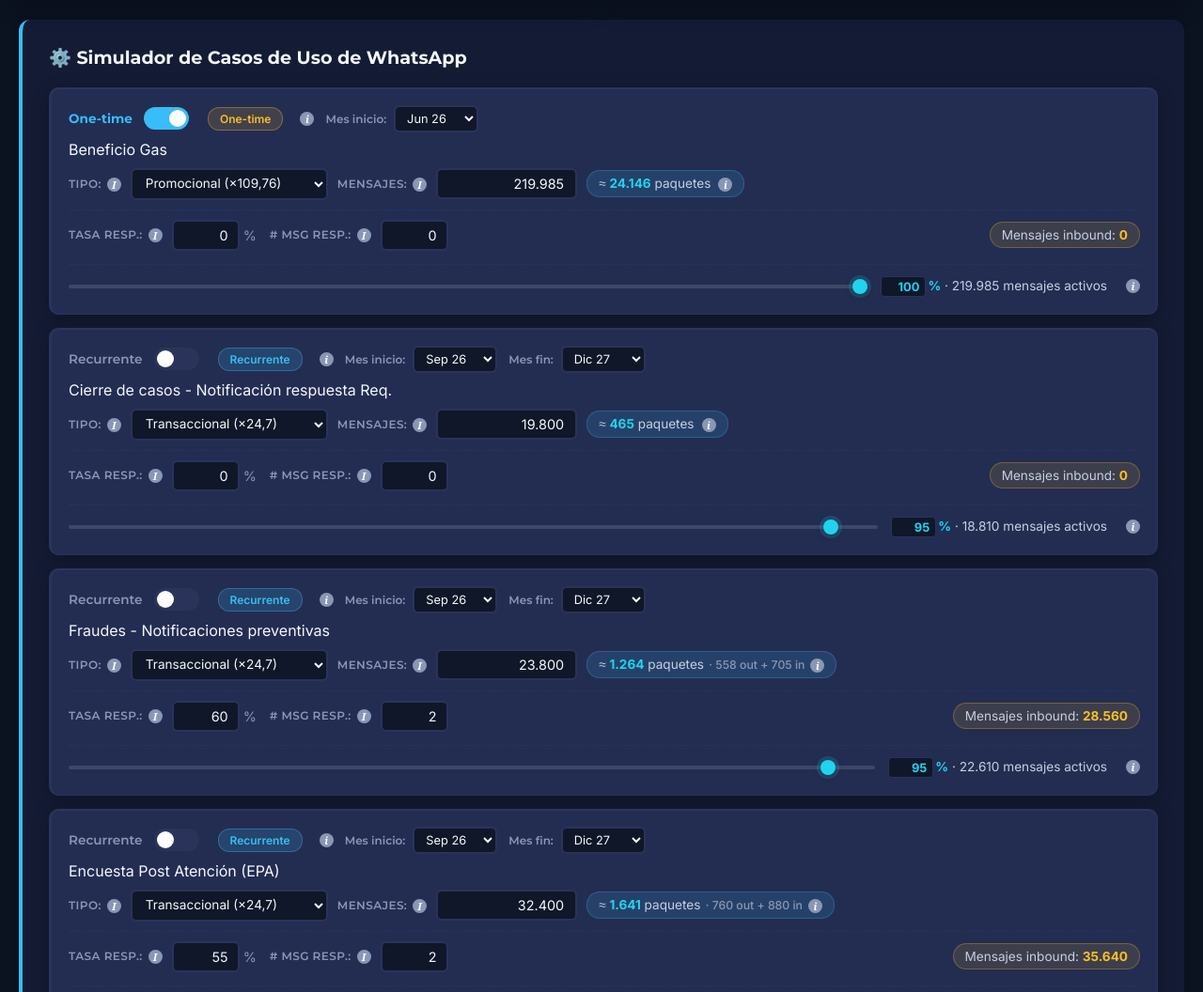
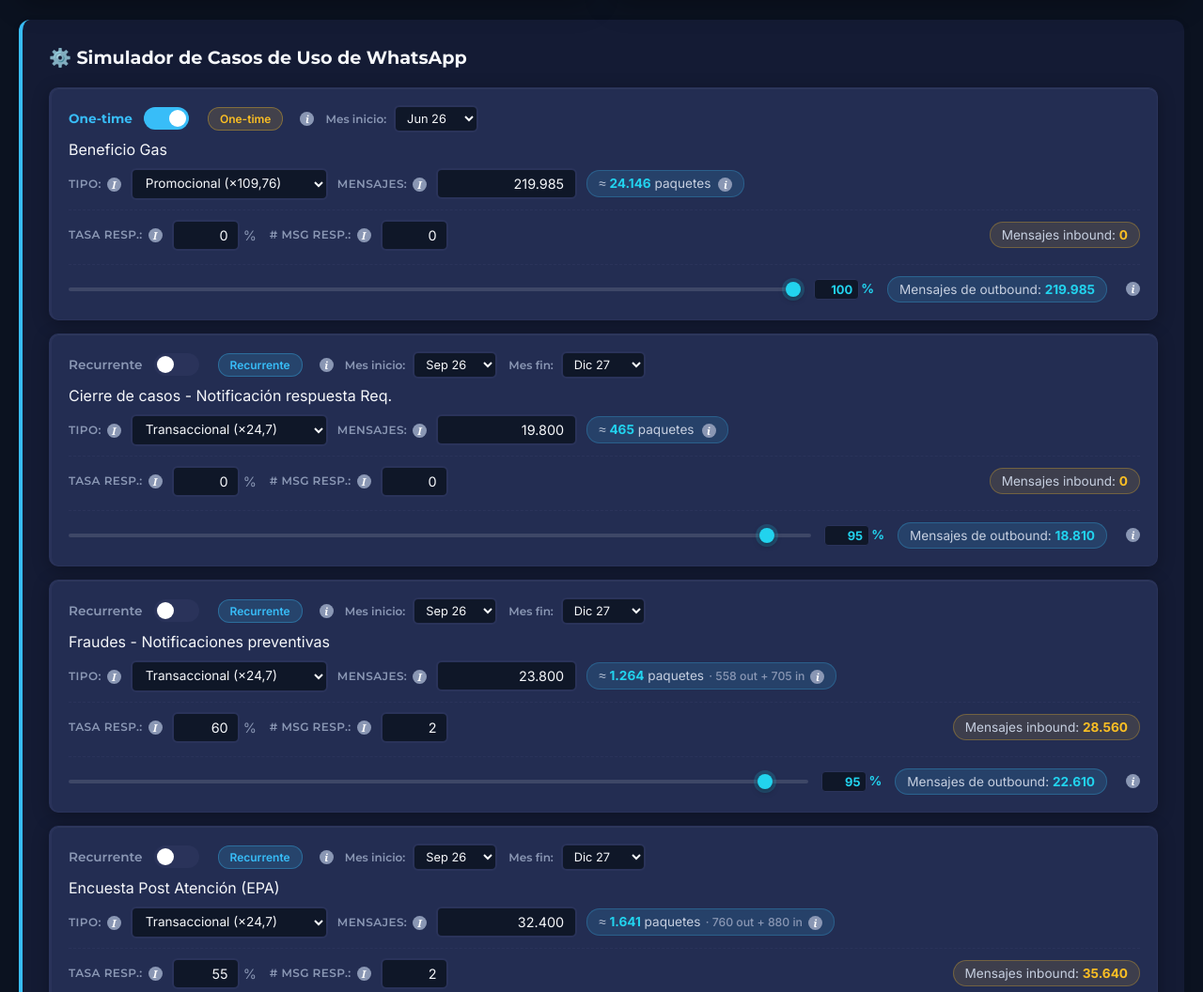
Before and after one commit to smaulen-maker/bech-simulador-mensajes, a plain HTML site: page index.html in a window 1280 px wide. Shown: the part 634-1690 px from the top of the page at 94% size. Drawn offline with nearby package versions, Linux system fonts and the light colour scheme.

Commit message:
Reformat: 'mensajes activos' pasa a badge outbound-derivado (mismo estilo que inbound)

```diff
--- a/index.html
+++ b/index.html
@@ -1013,6 +1013,23 @@
 
         .inbound-derivado strong {
             color: var(--accent-amber);
+            font-weight: 700;
+        }
+
+        .outbound-derivado {
+            font-family: 'Inter', sans-serif;
+            font-size: 0.85em;
+            color: var(--text-secondary);
+            background: rgba(56, 189, 248, 0.14);
+            border: 1px solid rgba(56, 189, 248, 0.28);
+            padding: 5px 12px;
+            border-radius: 14px;
+            white-space: nowrap;
+            margin-left: auto;
+        }
+
+        .outbound-derivado strong {
+            color: var(--accent-cyan);
             font-weight: 700;
         }
 
@@ -3357,8 +3374,8 @@
                         '<span class="escala-label">' +
                             '<input type="text" inputmode="numeric" id="wa-' + cat + '-escala-pct-input" class="escala-pct-input" value="' + pctInicial + '">' +
                             '<span class="escala-suffix">%</span>' +
-                            ' · <span id="wa-' + cat + '-escala-mensajes">-</span> mensajes activos' +
-                        '</span>';
+                        '</span>' +
+                        '<span class="outbound-derivado">Mensajes de outbound: <strong id="wa-' + cat + '-escala-mensajes">0</strong></span>';
                     row.appendChild(makeInfoHint(INFO_ESCALA));
                     block.appendChild(row);
 
```
